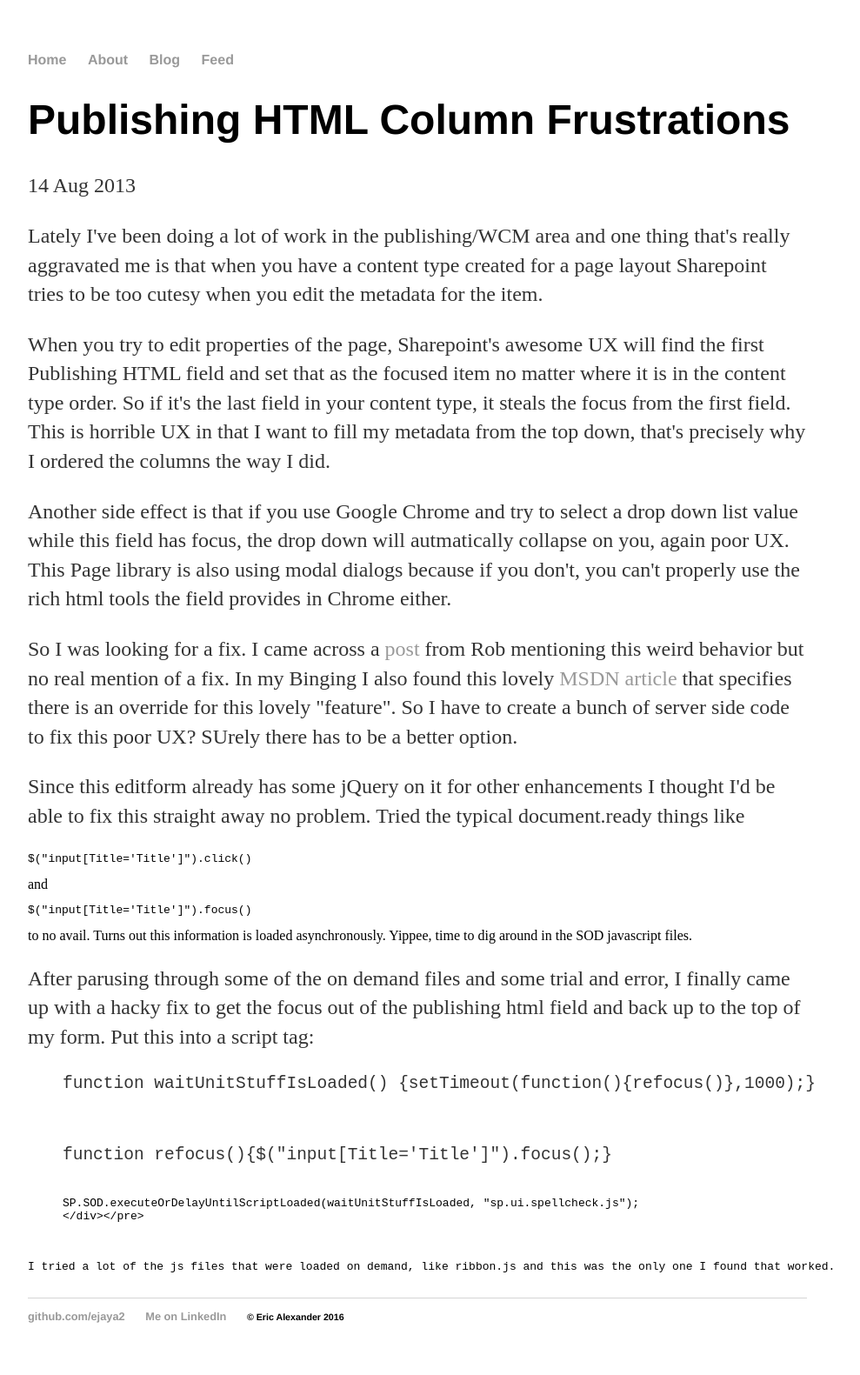
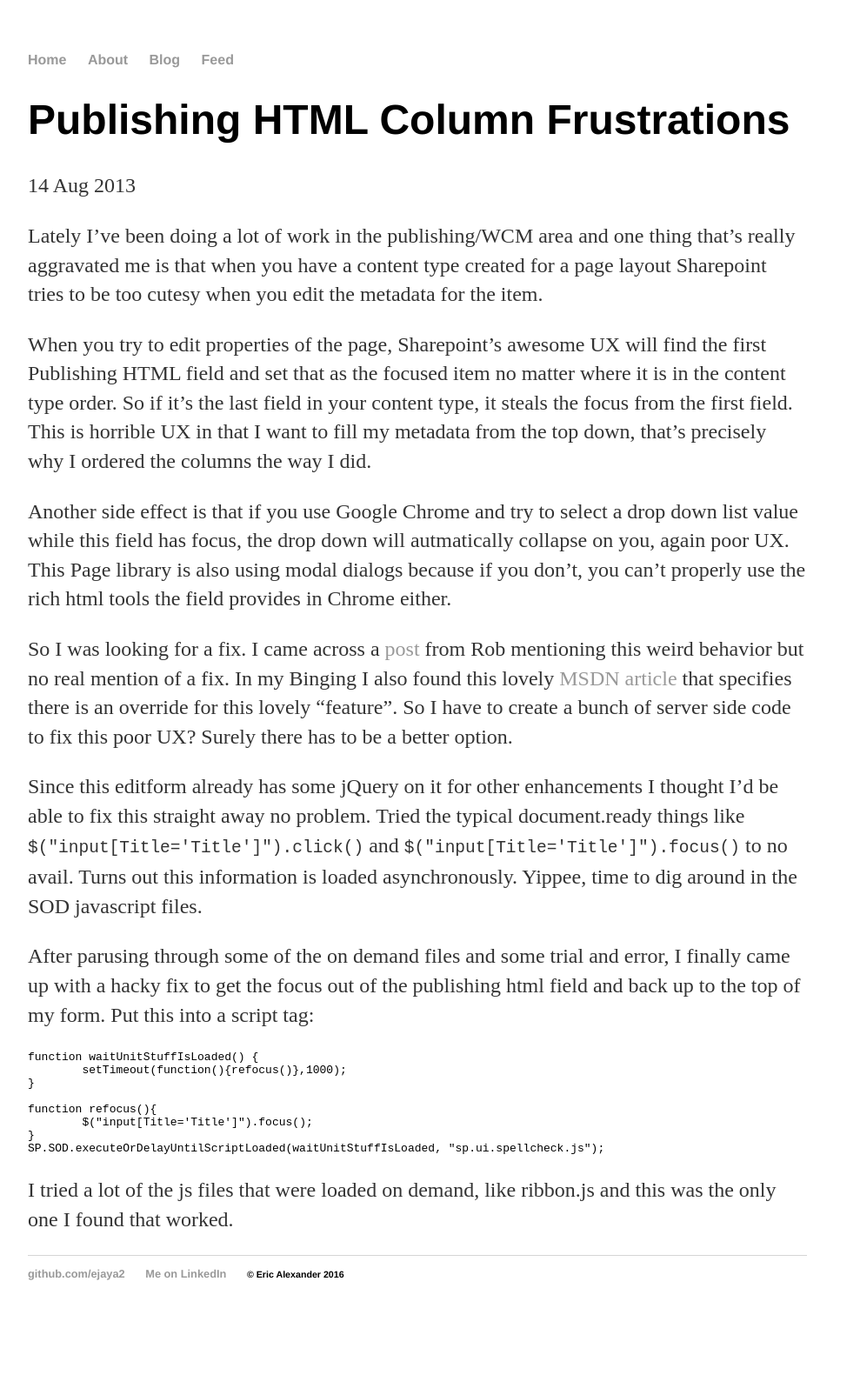
Before and after one commit to ejaya2/ejaya2.github.io, a Jekyll site: the page built from _posts/2013-08-14-Publishing-HTML-Column-Frustrations.md, in a window 1280 px wide. Shown: the whole page at 87% size, without its empty margins (160-1149 px from the left). Built offline with Jekyll 4.4.1, drawn with Linux system fonts in a browser that asks for light colours; after the commit the page ends 1532 px from its top, so only the background shows below that; some of the changed lines change nothing that is shown.

Commit message:
Update 2013-08-14-Publishing-HTML-Column-Frustrations.md

````diff
--- a/_posts/2013-08-14-Publishing-HTML-Column-Frustrations.md
+++ b/_posts/2013-08-14-Publishing-HTML-Column-Frustrations.md
@@ -3,13 +3,27 @@ layout: post
 title: "Publishing HTML Column Frustrations"
 date: 2013-08-14
 ---
-<div><p>Lately I've been doing a lot of work in the publishing/WCM area and one thing that's really aggravated me is that when you have a content type created for a page layout Sharepoint tries to be too cutesy when you edit the metadata for the item.</p>
-<p>When you try to edit properties of the page, Sharepoint's awesome UX will find the first Publishing HTML field and set that as the focused item no matter where it is in the content type order. So if it's the last field in your content type, it steals the focus from the first field. This is horrible UX in that I want to fill my metadata from the top down, that's precisely why I ordered the columns the way I did.</p>
-<p>Another side effect is that if you use Google Chrome and try to select a drop down list value while this field has focus, the drop down will autmatically collapse on you, again poor UX. This Page library is also using modal dialogs because if you don't, you can't properly use the rich html tools the field provides in Chrome either.</p>
-<p>So I was looking for a fix. I came across a <a href="/web/20150728021019/http://sharepointchronicles.com/2011/11/sharepoint-2010-javascript-quirks/">post</a> from Rob mentioning this weird behavior but no real mention of a fix. In my Binging I also found this lovely <a href="/web/20150728021019/http://msdn.microsoft.com/en-us/library/sharepoint/microsoft.sharepoint.publishing.webcontrols.richhtmlfield.hasinitialfocus(v=office.14).aspx">MSDN article</a> that specifies there is an override for this lovely "feature". So I have to create a bunch of server side code to fix this poor UX? SUrely there has to be a better option.</p>
-<p>Since this editform already has some jQuery on it for other enhancements I thought I'd be able to fix this straight away no problem. Tried the typical document.ready things like <pre>$("input[Title='Title']").click()</pre> and <pre>$(<span><span>"input[Title='Title']"<span style="display:inline-block"></span></span></span>).focus()</pre> to no avail. Turns out this information is loaded asynchronously. Yippee, time to dig around in the SOD javascript files.</p>
-<p>After parusing through some of the on demand files and some trial and error, I finally came up with a hacky fix to get the focus out of the publishing html field and back up to the top of my form. Put this into a script tag:</p>
-<pre><blockquote><p>function waitUnitStuffIsLoaded() {setTimeout(function(){refocus()},1000);}</p>
-<p>function refocus(){$("input[Title='Title']").focus();}&nbsp;&nbsp; <br></p>
-SP.SOD.executeOrDelayUntilScriptLoaded(waitUnitStuffIsLoaded, "sp.ui.spellcheck.js");<br></div></pre></blockquote>
-<div dir="ltr"><br>I tried a lot of the js files that were loaded on demand, like ribbon.js and this was the only one I found that worked.<br></div>
+Lately I've been doing a lot of work in the publishing/WCM area and one thing that's really aggravated me is that when you have a content type created for a page layout Sharepoint tries to be too cutesy when you edit the metadata for the item.
+
+When you try to edit properties of the page, Sharepoint's awesome UX will find the first Publishing HTML field and set that as the focused item no matter where it is in the content type order. So if it's the last field in your content type, it steals the focus from the first field. This is horrible UX in that I want to fill my metadata from the top down, that's precisely why I ordered the columns the way I did.
+
+Another side effect is that if you use Google Chrome and try to select a drop down list value while this field has focus, the drop down will autmatically collapse on you, again poor UX. This Page library is also using modal dialogs because if you don't, you can't properly use the rich html tools the field provides in Chrome either.
+
+So I was looking for a fix. I came across a [post](http://sharepointchronicles.com/2011/11/sharepoint-2010-javascript-quirks/) from Rob mentioning this weird behavior but no real mention of a fix. In my Binging I also found this lovely [MSDN article](http://msdn.microsoft.com/en-us/library/sharepoint/microsoft.sharepoint.publishing.webcontrols.richhtmlfield.hasinitialfocus(v=office.14).aspx) that specifies there is an override for this lovely "feature". So I have to create a bunch of server side code to fix this poor UX? Surely there has to be a better option.
+
+Since this editform already has some jQuery on it for other enhancements I thought I'd be able to fix this straight away no problem. Tried the typical document.ready things like `$("input[Title='Title']").click()` and `$("input[Title='Title']").focus()` to no avail. Turns out this information is loaded asynchronously. Yippee, time to dig around in the SOD javascript files.
+
+After parusing through some of the on demand files and some trial and error, I finally came up with a hacky fix to get the focus out of the publishing html field and back up to the top of my form. Put this into a script tag:
+
+```javascript
+function waitUnitStuffIsLoaded() {
+	setTimeout(function(){refocus()},1000);
+}
+
+function refocus(){
+	$("input[Title='Title']").focus();
+}
+SP.SOD.executeOrDelayUntilScriptLoaded(waitUnitStuffIsLoaded, "sp.ui.spellcheck.js");
+```
+
+I tried a lot of the js files that were loaded on demand, like ribbon.js and this was the only one I found that worked.
````
